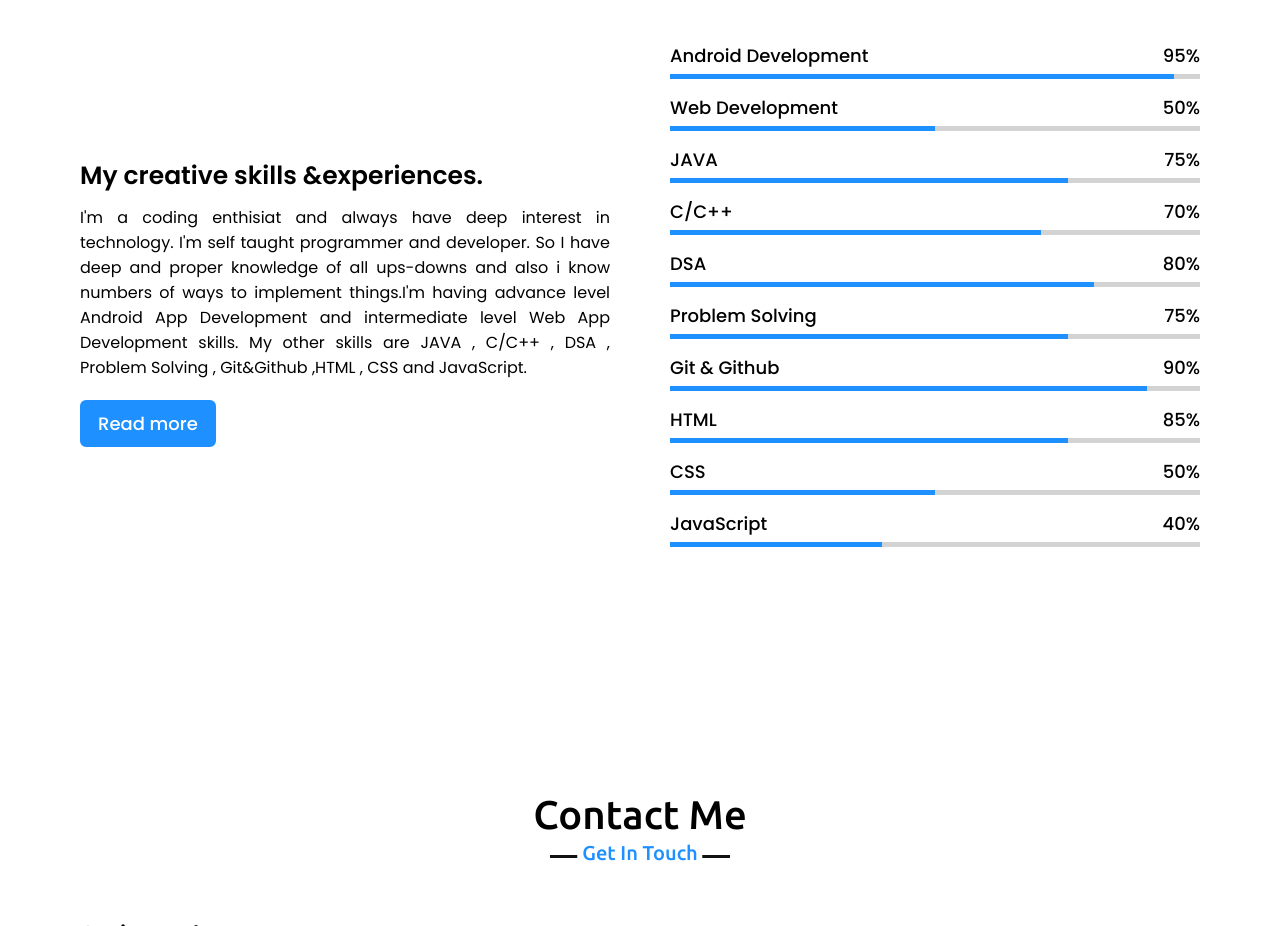
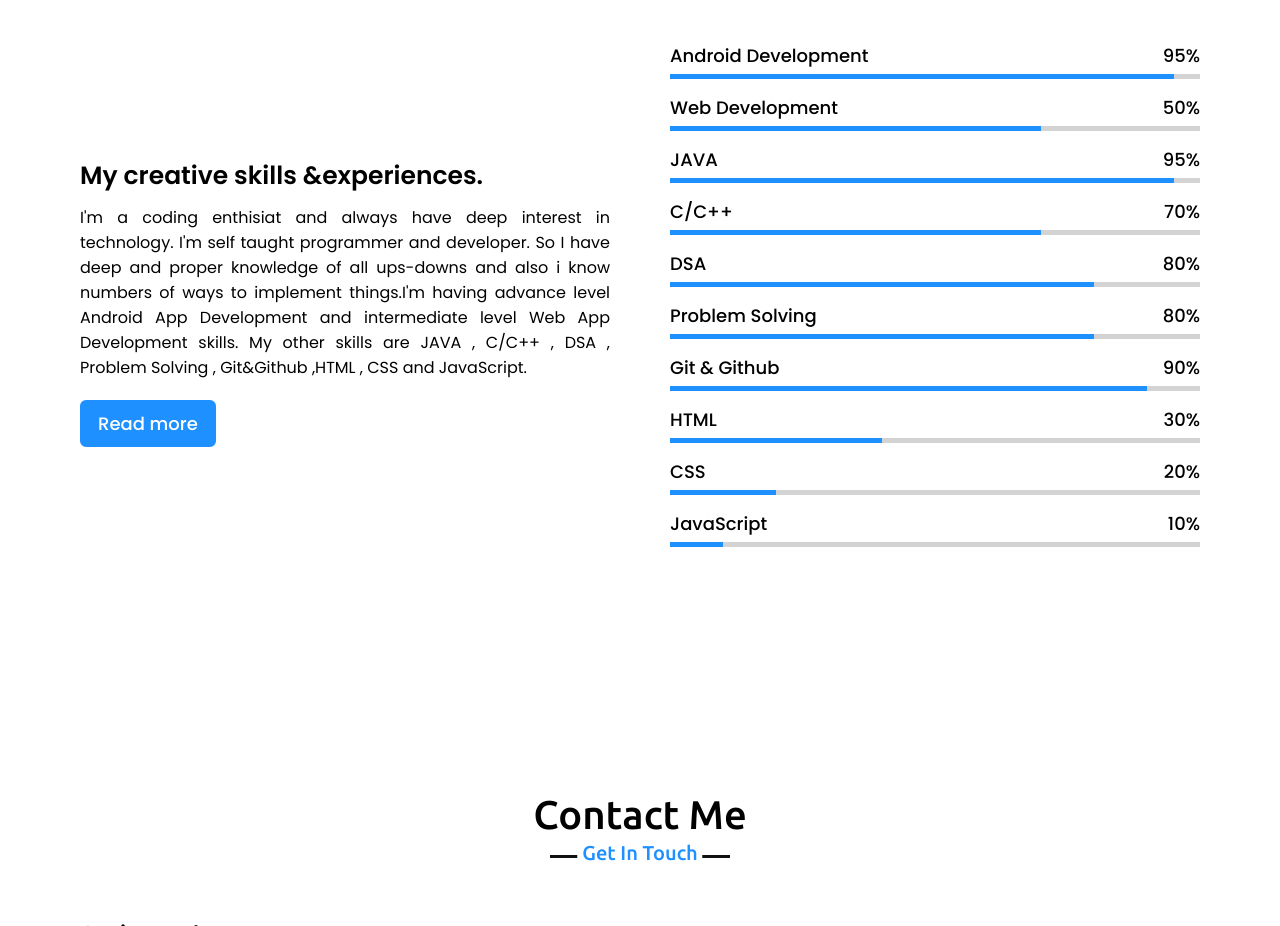
Before and after one commit to AMANSINGH5409/Myportfolio.com.github.io, a plain HTML site: page index.html in a window 1280 px wide. Shown: the part 2600-3526 px from the top of the page. Drawn offline with nearby package versions, Linux system fonts and the light colour scheme.

Commit message:
Fourth commit

```diff
--- a/index.html
+++ b/index.html
@@ -44,7 +44,7 @@
             <h2 class="title">About Me</h2>
             <div class="about-content">
                 <div class="column left">
-                    <img src="/profile.webp" alt="">
+                    <img src="profile.webp" alt="">
                 </div>
                 <div class="column right">
                     <div class="text">I'm Aman Rajan Singh and I'm a <span class="typing2"></span></div>
@@ -137,7 +137,7 @@
                     <div class="bars">
                         <div class="infor">
                             <span>JAVA</span>
-                            <span>75%</span>
+                            <span>95%</span>
                         </div>
                         <div class="line java"></div>
                     </div>
@@ -158,7 +158,7 @@
                     <div class="bars">
                         <div class="infor">
                             <span>Problem Solving</span>
-                            <span>75%</span>
+                            <span>80%</span>
                         </div>
                         <div class="line ps"></div>
                     </div>
@@ -172,21 +172,21 @@
                     <div class="bars">
                         <div class="infor">
                             <span>HTML</span>
-                            <span>85%</span>
+                            <span>30%</span>
                         </div>
                         <div class="line html"></div>
                     </div>
                     <div class="bars">
                         <div class="infor">
                             <span>CSS</span>
-                            <span>50%</span>
+                            <span>20%</span>
                         </div>
                         <div class="line css"></div>
                     </div>
                     <div class="bars">
                         <div class="infor">
                             <span>JavaScript</span>
-                            <span>40%</span>
+                            <span>10%</span>
                         </div>
                         <div class="line js"></div>
                     </div>
--- a/style.css
+++ b/style.css
@@ -301,10 +301,10 @@ section .title::after{
     width: 95%;
 }
 .skill-content .right .web::before{
-    width: 50%;
+    width: 70%;
 }
 .skill-content .right .java::before{
-    width: 75%;
+    width: 95%;
 }
 .skill-content .right .cc::before{
     width: 70%;
@@ -313,19 +313,19 @@ section .title::after{
     width: 80%;
 }
 .skill-content .right .ps::before{
-    width: 75%;
+    width: 80%;
 }
 .skill-content .right .gg::before{
     width: 90%;
 }
 .skill-content .right .html::before{
-    width: 75%;
+    width: 40%;
 }
 .skill-content .right .css::before{
-    width: 50%;
+    width: 20%;
 }
 .skill-content .right .js::before{
-    width: 40%;
+    width: 10%;
 }
 
 /* Contact Section Styling  */
```
